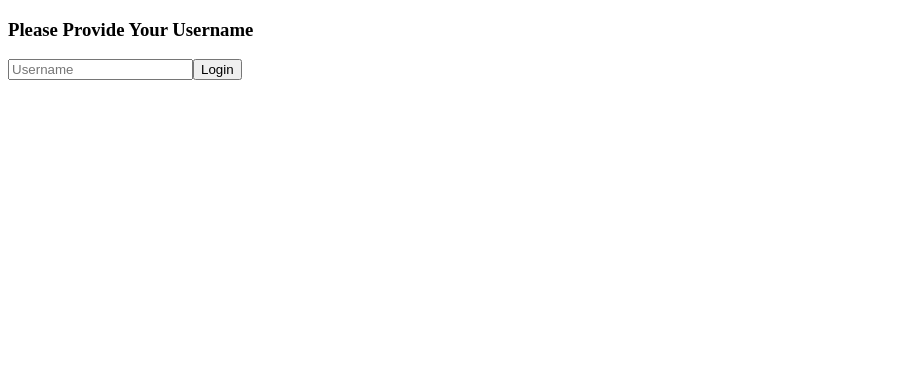
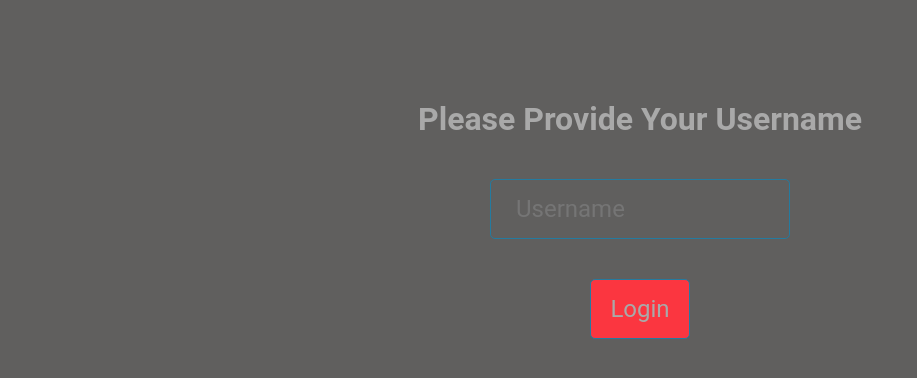
Before and after one commit to jacotri77/ChatApp, a React (Create React App) app in the folder client/: page / in a window 1280 px wide. Shown: the top 378 px of the page, without its empty margins (0-917 px from the left). Built offline with nearby package versions, Linux system fonts and the light colour scheme; no server answers.

Commit message:
adding stuff

```diff
--- a/client/src/Components/login.js
+++ b/client/src/Components/login.js
@@ -30,13 +30,13 @@ class Login extends Component{
 
 render(){
     return(
-        <div className='users'>
-              <h3> Please Provide Your Username </h3>
-                  <form onSubmit={this.handleSubmit}>
-                     <input onChange={this.handleChange} name="user" type="text" value={this.state.user} placeholder="Username" autoComplete="off" />
-                     <button type="submit">Login</button>
-                    </form>
-           </div>
+        <div className="users">
+            <h1> Please Provide Your Username </h1>
+            <form onSubmit={this.handleSubmit}>
+                <input onChange={this.handleChange} name="user" type="text" value={this.state.user} placeholder="Username" autoComplete="off" maxLength='14' /><br />
+                <button type="submit">Login</button>
+            </form>
+        </div>
 
         )
     }
--- a/client/src/api/messaging.js
+++ b/client/src/api/messaging.js
@@ -1,15 +1,18 @@
 import io from 'socket.io-client'
 import store from '../store'
 const socket = io.connect('http://10.68.0.60:3001')
+
 
 export function addMessage(message) {
     socket.emit('addMessage', message)
 }
 
-socket.on('newMessage', function(message){
+socket.on('newMessage', function(message, timeStamp){
     store.dispatch({
         type: 'ADD_MESSAGE',
-        message
+        message,
+        timeStamp
+
     })
 })
 
--- a/client/src/index.css
+++ b/client/src/index.css
@@ -5,7 +5,38 @@ html {
 *, *:before, *:after{
 	box-sizing: inherit;
 }
-
+ @import url('https://fonts.googleapis.com/css?family=Roboto');
+*{
+  color:rgb(169,169,169);
+  font-family: 'Roboto', sans-serif;
+}
+html, body{
+  margin:0px;
+}
 .users{
+  height:2000px;
+  width:100%;
+  text-align: center;
   margin: auto;
+  background-color:#605F5E;
 }
+.users h1{
+  margin-top:0px;
+  padding-top:100px;
+}
+.users input, .users button{
+  background-color:#605F5E;
+  font-size: 24px;
+  height: 60px;
+  border-radius: 5px;
+  margin: 20px;
+  border:1px solid #247BA0;
+}
+.users button{
+  background-color:#FB3640;
+  width: 100px;
+}
+.users input{
+  width:300px;
+  padding-left: 25px;
+}
```
Also changed, not shown: 1 other file (tests, documents, lock files or other folders).
